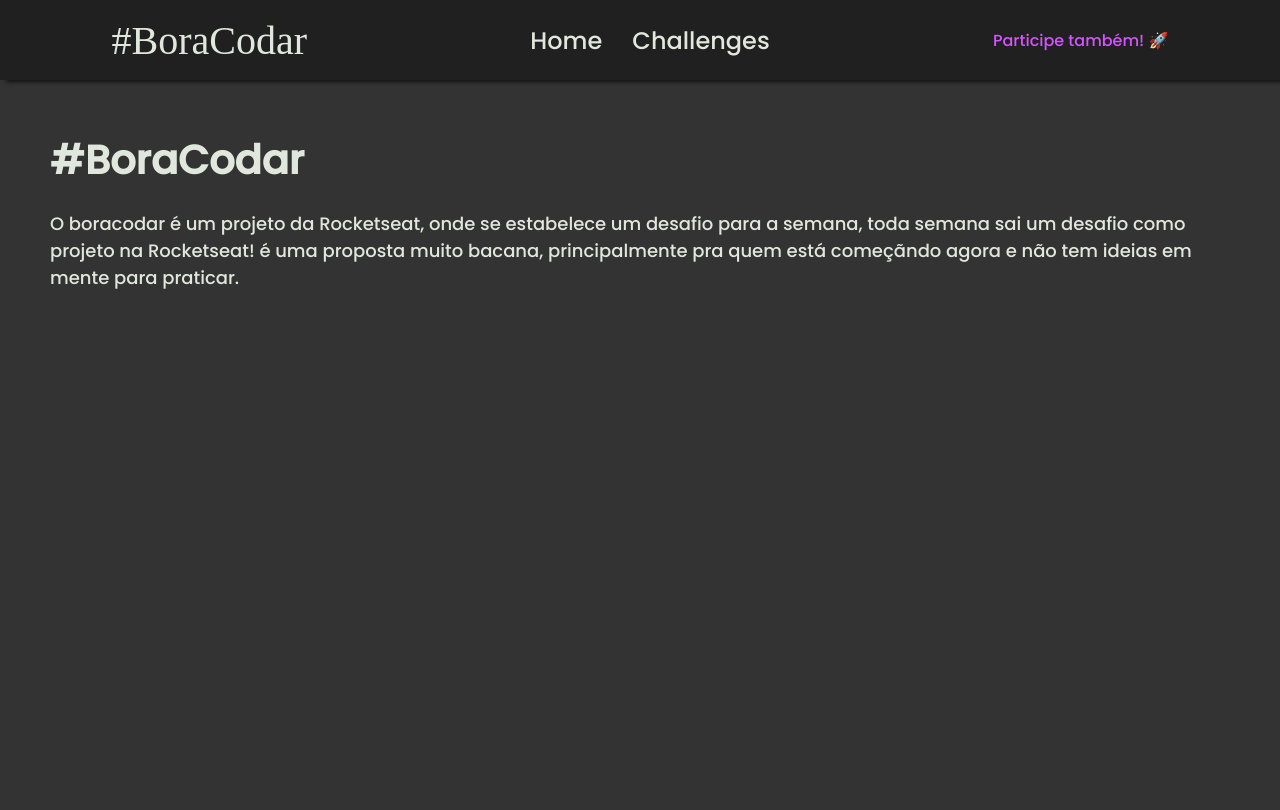
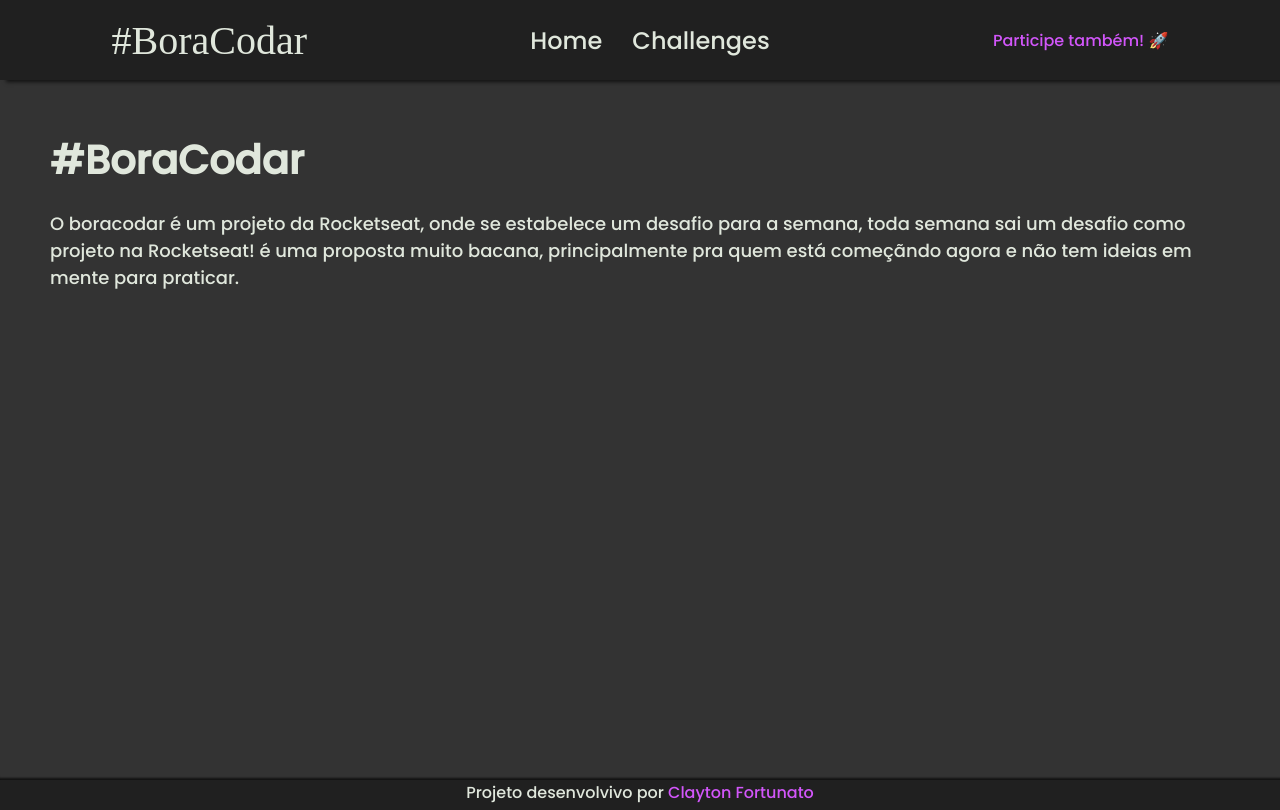
Before and after one commit to claytonfortunato/BoraCodar-Challenger, a React (Vite) app: page / in a window 1280 px wide. Built offline with nearby package versions, Linux system fonts and the light colour scheme; a web font is replaced by a local one.

Commit message:
feat: styles from hover header footer

```diff
--- /dev/null
+++ b/src/components/Footer/index.tsx
@@ -0,0 +1,15 @@
+import * as C from "./styles";
+
+export const Footer = () => {
+  return (
+    <C.Container>
+      Projeto desenvolvivo por{" "}
+      <a
+        href="https://www.linkedin.com/in/clayton-fortunato-422723263/"
+        target="_blank"
+      >
+        Clayton Fortunato
+      </a>
+    </C.Container>
+  );
+};
--- /dev/null
+++ b/src/components/Footer/styles.ts
@@ -0,0 +1,21 @@
+import styled from "styled-components";
+
+export const Container = styled.div`
+  width: 100%;
+  height: 3rem;
+  margin-top: 4rem;
+  background-color: ${(props) => props.theme.black};
+  font-size: 16px;
+  text-align: center;
+  color: ${(props) => props.theme.gray};
+
+  box-shadow: 2px 4px 2px 6px rgba(0, 0, 0, 0.68);
+
+  a {
+    color: ${(props) => props.theme.pink};
+
+    &:hover {
+      text-decoration: underline;
+    }
+  }
+`;
--- a/src/components/Header/styles.ts
+++ b/src/components/Header/styles.ts
@@ -36,9 +36,14 @@
 `;
 
 export const Box = styled.div`
+  transition: all ease-in 0.2s;
   a {
     font-size: 16px;
 
     color: ${(props) => props.theme.pink};
   }
+
+  &:hover {
+    scale: 1.1;
+  }
 `;
--- a/src/pages/Home/index.tsx
+++ b/src/pages/Home/index.tsx
@@ -1,4 +1,3 @@
-import { Header } from "../../components/Header";
 import * as C from "./styles";
 
 export const Home = () => {
--- a/src/pages/Home/styles.ts
+++ b/src/pages/Home/styles.ts
@@ -16,6 +16,7 @@
 
   max-width: 1280px;
   width: 100%;
+  height: 82.5vh;
 
   padding: 5rem 5rem;
 
--- a/src/routes/router.tsx
+++ b/src/routes/router.tsx
@@ -3,6 +3,7 @@
 import { Home } from "../pages/Home";
 import { Challenges } from "../pages/Challenges";
 import { Header } from "../components/Header";
+import { Footer } from "../components/Footer";
 
 export const Router = () => {
   return (
@@ -12,6 +13,7 @@
         <Route path="/" element={<Home />} />
         <Route path="/challenges" element={<Challenges />} />
       </Routes>
+      <Footer />
     </BrowserRouter>
   );
 };
```
